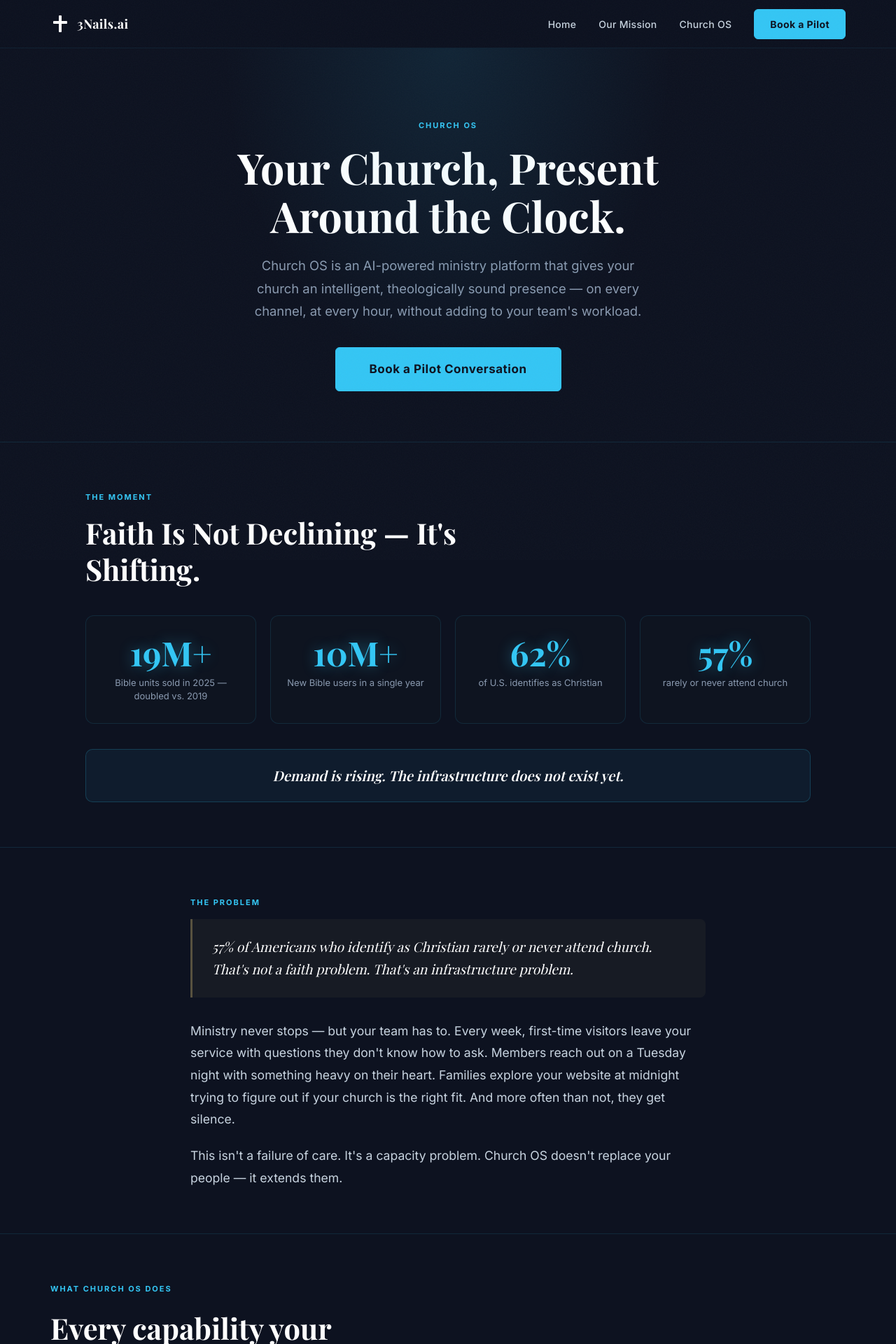
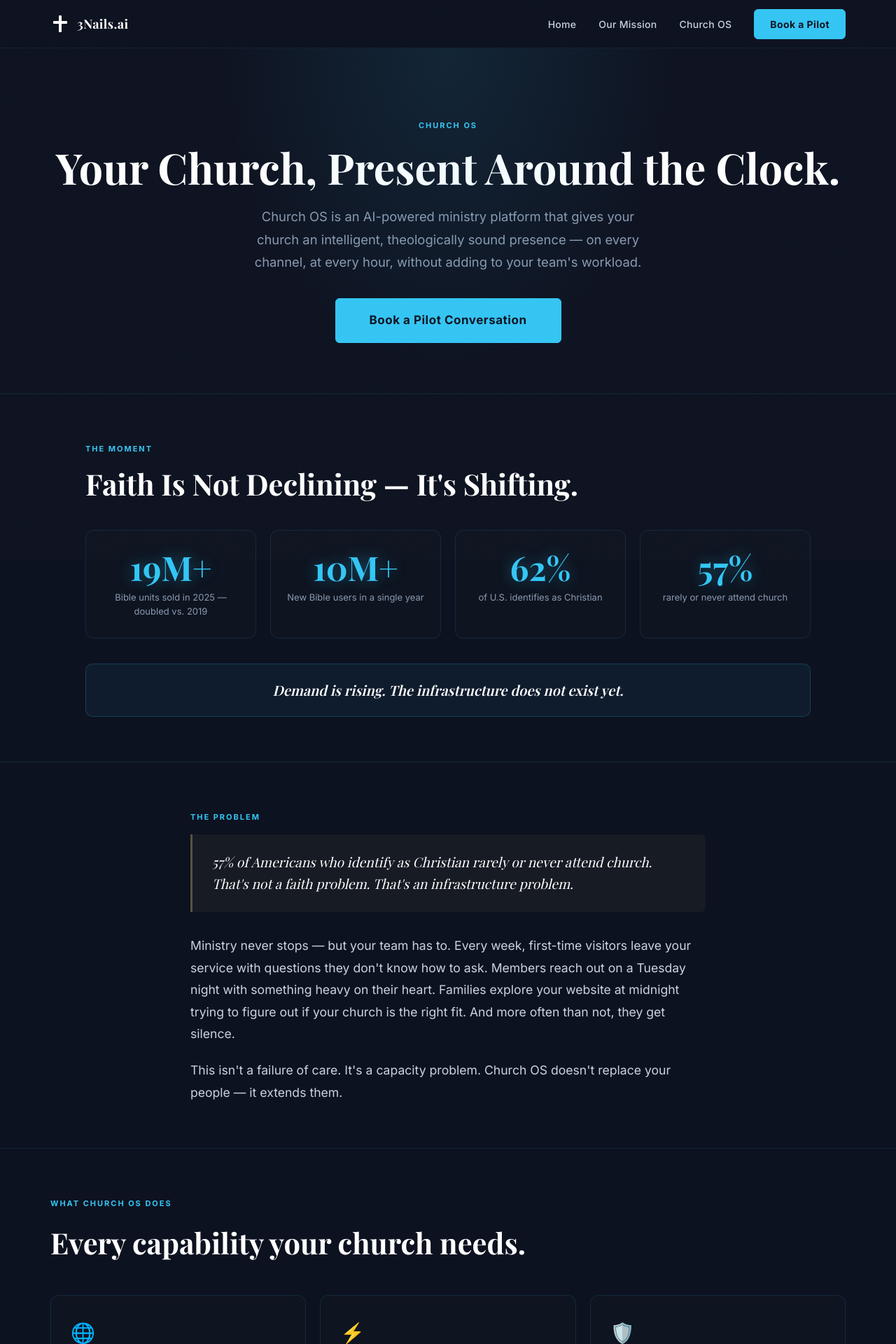
Before and after one commit to colehatter/3nails-website, a Next.js app: page /church-os in a window 1280 px wide. Shown: the top 1920 px of the page at 70% size. Built offline with nearby package versions, Linux system fonts and the light colour scheme.

Commit message:
fix: remove maxWidth from h2 headers so they render on one line

```diff
--- a/app/church-os/page.tsx
+++ b/app/church-os/page.tsx
@@ -35,8 +35,7 @@
             fontSize: "clamp(2rem, 5vw, 3.8rem)",
             fontWeight: 700,
             color: "#ffffff",
-            maxWidth: 700,
-            margin: "0 auto 20px",
+                        margin: "0 auto 20px",
             lineHeight: 1.15,
           }}
         >
@@ -72,8 +71,7 @@
             fontSize: "clamp(1.8rem, 3.5vw, 2.6rem)",
             fontWeight: 700,
             color: "#ffffff",
-            maxWidth: 600,
-            lineHeight: 1.25,
+                        lineHeight: 1.25,
             marginBottom: 40,
           }}
         >
@@ -203,8 +201,7 @@
             fontWeight: 700,
             color: "#ffffff",
             marginBottom: 44,
-            maxWidth: 480,
-          }}
+                      }}
         >
           Every capability your church needs.
         </h2>
@@ -374,8 +371,7 @@
             fontWeight: 700,
             color: "#ffffff",
             marginBottom: 52,
-            maxWidth: 420,
-          }}
+                      }}
         >
           Simple. Intentional. Built to last.
         </h2>
@@ -452,8 +448,7 @@
             fontWeight: 700,
             color: "#ffffff",
             marginBottom: 20,
-            maxWidth: 580,
-          }}
+                      }}
         >
           The right churches. Not the most churches.
         </h2>
--- a/app/mission/page.tsx
+++ b/app/mission/page.tsx
@@ -36,8 +36,7 @@
             fontSize: "clamp(2.2rem, 5.5vw, 4rem)",
             fontWeight: 700,
             color: "#ffffff",
-            maxWidth: 640,
-            margin: "0 auto 20px",
+                        margin: "0 auto 20px",
             lineHeight: 1.1,
           }}
         >
@@ -120,8 +119,7 @@
             fontWeight: 700,
             color: "#ffffff",
             marginBottom: 16,
-            maxWidth: 520,
-          }}
+                      }}
         >
           Not a product. A portfolio.
         </h2>
--- a/app/page.tsx
+++ b/app/page.tsx
@@ -212,8 +212,7 @@
             fontWeight: 700,
             color: "#ffffff",
             marginBottom: 56,
-            maxWidth: 480,
-          }}
+                      }}
         >
           Convictions, not talking points.
         </h2>
@@ -274,8 +273,7 @@
             fontWeight: 700,
             color: "#ffffff",
             marginBottom: 56,
-            maxWidth: 500,
-          }}
+                      }}
         >
           Tools worthy of the mission.
         </h2>
```
